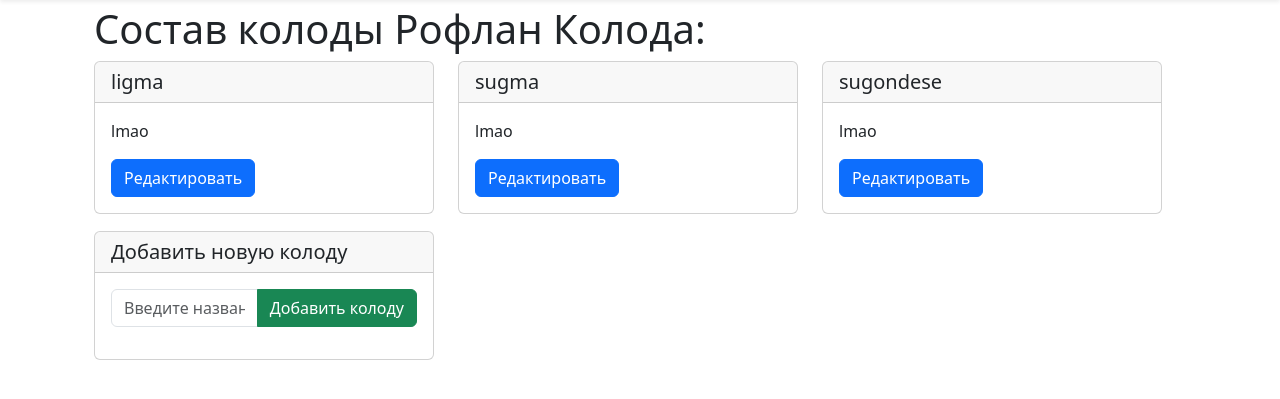
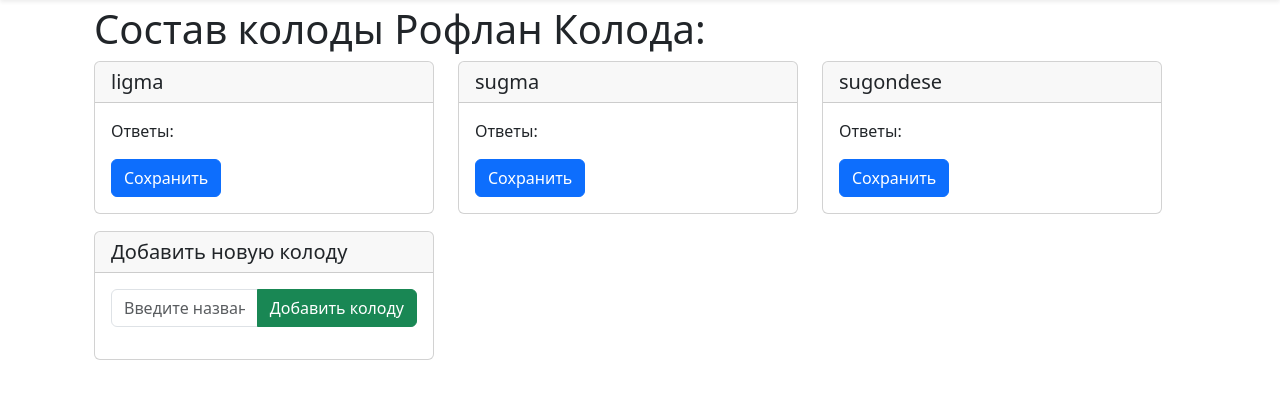
Before and after one commit to Benkendorf/langmemo, a Django app: page /deck/1/ in a window 1280 px wide. Shown: the part 76-475 px from the top of the page. Run offline with Django 5.2, Linux system fonts and the light colour scheme.

Commit message:
small changes to deck_card_list

```diff
--- a/templates/deck/deck_card_list.html
+++ b/templates/deck/deck_card_list.html
@@ -14,9 +14,9 @@
       <h5 class="card-header">{{ card }}</h5>
       <div class="card-body">
         <p class="card-text">
-          lmao
+          Ответы:
         </p>
-        <a href="#" class="btn btn-primary">Редактировать</a>
+        <a href="#" class="btn btn-primary">Сохранить</a>
       </div>
     </div>
   </div>
```
